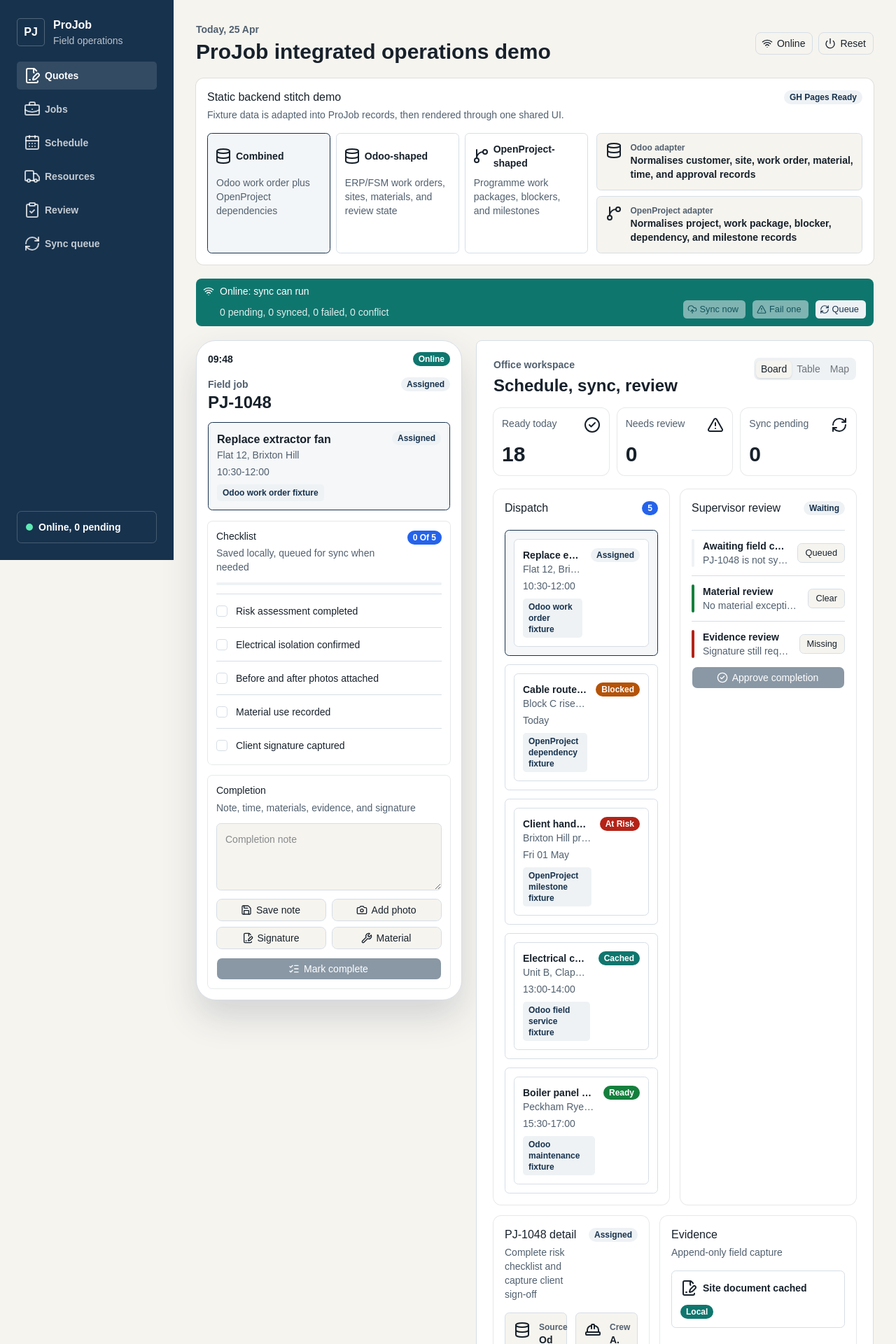
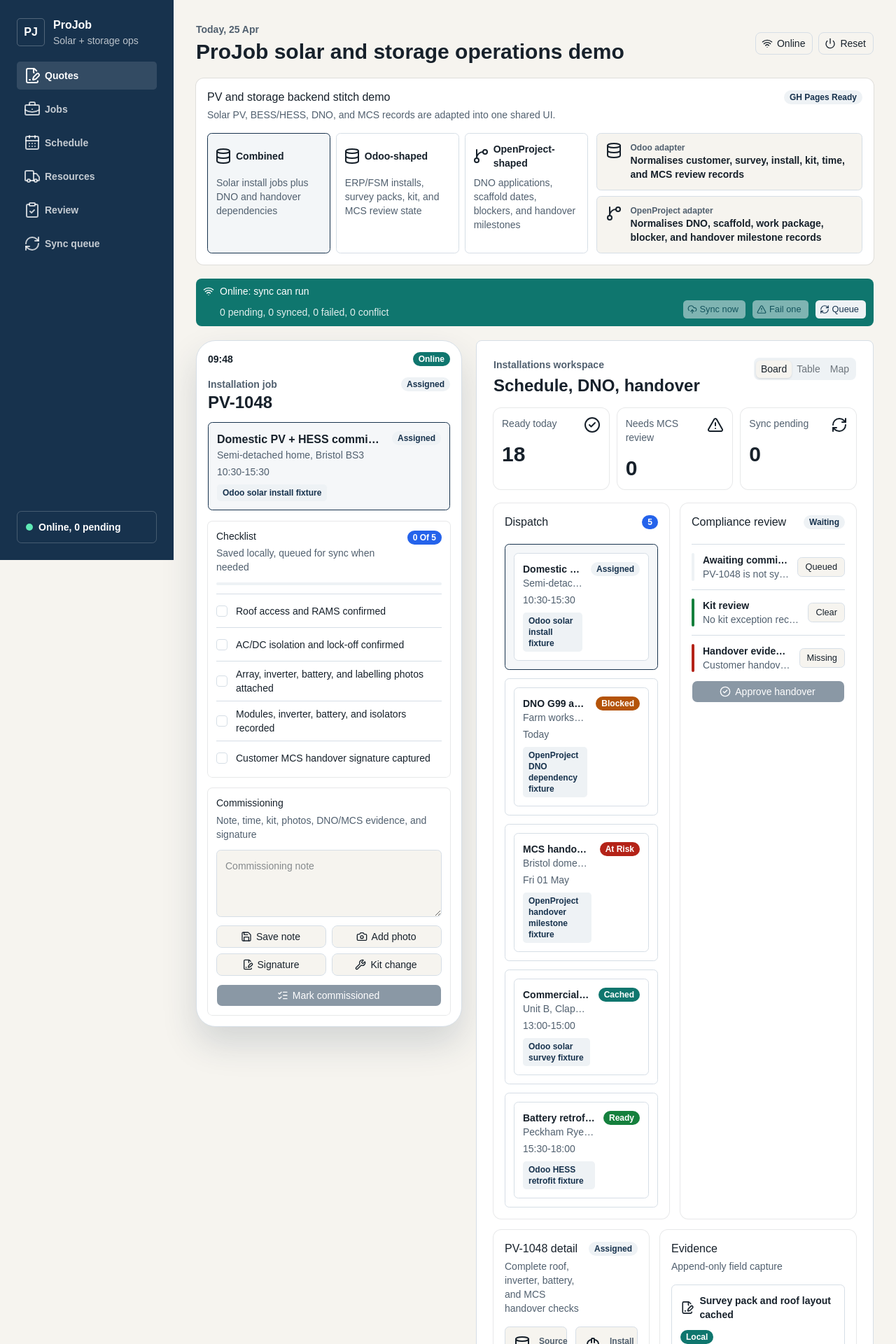
Before and after one commit to ajdench/ProJob-Wiki, a React (Vite) app in the folder experiments/projob-ui-spike/: page / in a window 1280 px wide. Shown: the top 1920 px of the page at 70% size. Built offline with nearby package versions, Linux system fonts and the light colour scheme.

Commit message:
Retarget demo to solar storage installer

```diff
--- a/experiments/projob-ui-spike/src/App.tsx
+++ b/experiments/projob-ui-spike/src/App.tsx
@@ -173,7 +173,7 @@
   }
 
   function saveNote() {
-    mutateJob((job) => job, `${fieldJob.id} completion note`, 'Completion note queued from field device')
+    mutateJob((job) => job, `${fieldJob.id} commissioning note`, 'Commissioning note queued from field device')
   }
 
   function addPhotoEvidence() {
@@ -181,11 +181,13 @@
       (job) => ({
         ...job,
         status: job.status === 'Assigned' ? 'In progress' : job.status,
-        evidence: job.evidence.includes('After photo') ? job.evidence : [...job.evidence, 'After photo'],
+        evidence: job.evidence.includes('Array and battery photos')
+          ? job.evidence
+          : [...job.evidence, 'Array and battery photos'],
         checklist: job.checklist.map((row) => (row.id === 'photos' ? { ...row, checked: true } : row)),
       }),
-      `${fieldJob.id} photo evidence`,
-      'After photo staged for upload',
+      `${fieldJob.id} install evidence`,
+      'Array, inverter, and battery photos staged for upload',
     )
   }
 
@@ -194,11 +196,13 @@
       (job) => ({
         ...job,
         signatureCaptured: true,
-        evidence: job.evidence.includes('Client signature') ? job.evidence : [...job.evidence, 'Client signature'],
+        evidence: job.evidence.includes('Customer MCS handover signature')
+          ? job.evidence
+          : [...job.evidence, 'Customer MCS handover signature'],
         checklist: job.checklist.map((row) => (row.id === 'signature' ? { ...row, checked: true } : row)),
       }),
-      `${fieldJob.id} signature`,
-      'Client signature stored on device',
+      `${fieldJob.id} handover signature`,
+      'Customer handover signature stored on device',
     )
   }
 
@@ -209,12 +213,12 @@
         materialException: true,
         materialUsed:
           job.source.includes('OpenProject')
-            ? 'Fire collar check, sealant allowance, access delay'
-            : 'Extractor fan x1, isolator x1, fire collar x1',
+            ? '30kW inverter, 48kWh BESS, export limitation relay, extra CT clamp'
+            : '10 x 430W modules, 5kW hybrid inverter, 9.5kWh battery, extra roof hooks x8',
         checklist: job.checklist.map((row) => (row.id === 'materials' ? { ...row, checked: true } : row)),
       }),
-      `${fieldJob.id} material exception`,
-      'Extra fire collar needs supervisor approval',
+      `${fieldJob.id} kit exception`,
+      'Extra mounting or metering kit needs office approval',
       offlineMode ? 'pending' : 'conflict',
     )
   }
@@ -228,10 +232,10 @@
       (job) => ({
         ...job,
         status: offlineMode ? 'Completed offline' : 'Ready for review',
-        nextAction: 'Supervisor review required',
+        nextAction: 'MCS and DNO handover review required',
       }),
       `${fieldJob.id} completion`,
-      offlineMode ? 'Job completion waiting for network' : 'Job completion ready for supervisor review',
+      offlineMode ? 'Commissioning record waiting for network' : 'Commissioning record ready for compliance review',
       offlineMode ? 'pending' : 'synced',
     )
   }
@@ -247,10 +251,10 @@
         if (entry.state !== 'pending' && entry.state !== 'failed') {
           return entry
         }
-        if (hasMaterialConflict && entry.label.includes('material')) {
-          return { ...entry, state: 'conflict' as const, detail: 'Extra material requires office approval' }
+        if (hasMaterialConflict && (entry.label.includes('material') || entry.label.includes('kit'))) {
+          return { ...entry, state: 'conflict' as const, detail: 'Extra mounting or metering kit requires office approval' }
         }
-        return { ...entry, state: 'synced' as const, detail: 'Server accepted mutation' }
+        return { ...entry, state: 'synced' as const, detail: 'Install record accepted by office system' }
       })
 
       return {
@@ -289,11 +293,11 @@
       fieldJob: {
         ...current.fieldJob,
         status: 'Approved',
-        approvedAt: 'Approved in supervisor workspace',
-        nextAction: 'Invoice-ready completion approved',
+        approvedAt: 'Approved in compliance workspace',
+        nextAction: 'MCS handover pack approved',
       },
       queue: [
-        makeQueueEntry(`${current.fieldJob.id} approval`, 'Supervisor approved invoice-ready completion', 'synced'),
+        makeQueueEntry(`${current.fieldJob.id} approval`, 'Compliance lead approved MCS handover pack', 'synced'),
         ...current.queue,
       ].slice(0, 12),
     }))
@@ -316,7 +320,7 @@
             <div>
               <p className="text-sm font-semibold text-muted-foreground">Today, 25 Apr</p>
               <h1 className="mt-1 text-2xl font-bold tracking-normal text-foreground sm:text-3xl">
-                ProJob integrated operations demo
+                ProJob solar and storage operations demo
               </h1>
             </div>
             <div className="grid grid-cols-2 gap-2 sm:flex">
@@ -382,9 +386,9 @@
   return (
     <Card className="mb-5">
       <CardHeader>
-        <CardTitle>Static backend stitch demo</CardTitle>
+        <CardTitle>PV and storage backend stitch demo</CardTitle>
         <CardDescription>
-          Fixture data is adapted into ProJob records, then rendered through one shared UI.
+          Solar PV, BESS/HESS, DNO, and MCS records are adapted into one shared UI.
         </CardDescription>
         <CardAction>
           <StatusChip tone="neutral">GH Pages ready</StatusChip>
@@ -415,8 +419,8 @@
           ))}
         </div>
         <div className="grid gap-2 text-sm">
-          <InfoRow icon={Database} label="Odoo adapter" value="Normalises customer, site, work order, material, time, and approval records" />
-          <InfoRow icon={GitBranch} label="OpenProject adapter" value="Normalises project, work package, blocker, dependency, and milestone records" />
+          <InfoRow icon={Database} label="Odoo adapter" value="Normalises customer, survey, install, kit, time, and MCS review records" />
+          <InfoRow icon={GitBranch} label="OpenProject adapter" value="Normalises DNO, scaffold, work package, blocker, and handover milestone records" />
         </div>
       </CardContent>
     </Card>
@@ -438,7 +442,7 @@
         </span>
         <div>
           <strong className="block">ProJob</strong>
-          <span className="block text-sm text-primary-foreground/70">Field operations</span>
+          <span className="block text-sm text-primary-foreground/70">Solar + storage ops</span>
         </div>
       </div>
 
@@ -593,7 +597,7 @@
 
       <div className="mb-3 flex flex-wrap items-start justify-between gap-3">
         <div className="min-w-0">
-          <p className="text-sm font-semibold text-muted-foreground">Field job</p>
+          <p className="text-sm font-semibold text-muted-foreground">Installation job</p>
           <h2 className="text-2xl font-bold break-words">{fieldJob.id}</h2>
         </div>
         <StatusChip tone={jobTone(fieldJob.status)}>{fieldJob.status}</StatusChip>
@@ -629,14 +633,14 @@
 
       <Card className="mt-4 rounded-md" size="sm">
         <CardHeader>
-          <CardTitle>Completion</CardTitle>
-          <CardDescription>Note, time, materials, evidence, and signature</CardDescription>
+          <CardTitle>Commissioning</CardTitle>
+          <CardDescription>Note, time, kit, photos, DNO/MCS evidence, and signature</CardDescription>
         </CardHeader>
         <CardContent className="flex flex-col gap-3">
           <textarea
             className="min-h-24 rounded-md border bg-background p-3 text-sm outline-none focus-visible:ring-2 focus-visible:ring-ring"
             onChange={(event) => onNoteChange(event.target.value)}
-            placeholder="Completion note"
+            placeholder="Commissioning note"
             value={fieldJob.note}
           />
           <div className="grid grid-cols-[repeat(auto-fit,minmax(8rem,1fr))] gap-2">
@@ -654,12 +658,12 @@
             </Button>
             <Button onClick={onAddMaterialException} variant="outline">
               <Wrench data-icon="inline-start" />
-              Material
+              Kit change
             </Button>
           </div>
           <Button disabled={!canComplete} onClick={onCompleteJob}>
             <ListChecks data-icon="inline-start" />
-            Mark complete
+            Mark commissioned
           </Button>
         </CardContent>
       </Card>
@@ -689,8 +693,8 @@
       <Tabs defaultValue="board" className="gap-0">
         <div className="flex flex-col gap-4 md:flex-row md:items-start md:justify-between">
           <div className="min-w-0">
-            <p className="text-sm font-semibold text-muted-foreground">Office workspace</p>
-            <h2 className="mt-1 text-2xl font-bold break-words">Schedule, sync, review</h2>
+            <p className="text-sm font-semibold text-muted-foreground">Installations workspace</p>
+            <h2 className="mt-1 text-2xl font-bold break-words">Schedule, DNO, handover</h2>
           </div>
           <TabsList>
             <TabsTrigger value="board">Board</TabsTrigger>
@@ -701,7 +705,7 @@
 
         <div className="mt-4 grid gap-3 sm:grid-cols-3">
           <Metric label="Ready today" value="18" icon={CheckCircle2} />
-          <Metric label="Needs review" value={fieldJob.status === 'Ready for review' ? '1' : '0'} icon={AlertTriangle} />
+          <Metric label="Needs MCS review" value={fieldJob.status === 'Ready for review' ? '1' : '0'} icon={AlertTriangle} />
           <Metric label="Sync pending" value={String(countQueueStates(queue).pending)} icon={RefreshCw} />
         </div>
 
@@ -765,7 +769,7 @@
   return (
     <Card id="review">
       <CardHeader>
-        <CardTitle>Supervisor review</CardTitle>
+        <CardTitle>Compliance review</CardTitle>
         <CardAction>
           <StatusChip tone={readyForReview ? 'success' : 'neutral'}>{readyForReview ? 'Ready' : 'Waiting'}</StatusChip>
         </CardAction>
@@ -775,27 +779,27 @@
           action={readyForReview ? 'Inspect' : 'Queued'}
           detail={
             readyForReview
-              ? `${fieldJob.id} has checklist, evidence, time, and signature`
-              : `${fieldJob.id} is not synced for supervisor review yet`
+              ? `${fieldJob.id} has commissioning checks, evidence, time, and signature`
+              : `${fieldJob.id} is not synced for MCS handover review yet`
           }
-          title={readyForReview ? 'Completion ready' : 'Awaiting field completion'}
+          title={readyForReview ? 'Handover ready' : 'Awaiting commissioning'}
           tone={readyForReview ? 'success' : 'neutral'}
         />
         <ReviewQueueRow
           action={pendingConflict ? 'Resolve' : 'Clear'}
-          detail={fieldJob.materialException ? fieldJob.materialUsed : 'No material exception recorded'}
-          title="Material review"
+          detail={fieldJob.materialException ? fieldJob.materialUsed : 'No kit exception recorded'}
+          title="Kit review"
           tone={pendingConflict ? 'warning' : 'success'}
         />
         <ReviewQueueRow
           action={fieldJob.signatureCaptured ? 'Open' : 'Missing'}
-          detail={fieldJob.signatureCaptured ? 'Client signature captured' : 'Signature still required'}
-          title="Evidence review"
+          detail={fieldJob.signatureCaptured ? 'Customer MCS handover signature captured' : 'Customer handover signature still required'}
+          title="Handover evidence"
           tone={fieldJob.signatureCaptured ? 'success' : 'danger'}
         />
         <Button disabled={!readyForReview || fieldJob.status === 'Approved'} onClick={onApproveJob}>
           <CheckCircle2 data-icon="inline-start" />
-          Approve completion
+          Approve handover
         </Button>
       </CardContent>
     </Card>
@@ -884,9 +888,9 @@
       </CardHeader>
       <CardContent className="grid gap-3 md:grid-cols-2">
         <InfoRow icon={Database} label="Source" value={job.source} />
-        <InfoRow icon={HardHat} label="Crew" value={job.owner} />
+        <InfoRow icon={HardHat} label="Install team" value={job.owner} />
         <InfoRow icon={Clock3} label="Window" value={job.window} />
-        <InfoRow icon={PackageCheck} label="Materials" value={job.material} />
+        <InfoRow icon={PackageCheck} label="Kit" value={job.material} />
         <InfoRow icon={RefreshCw} label="Sync" value={job.syncState} />
       </CardContent>
     </Card>
@@ -923,7 +927,7 @@
           <div className="hidden min-h-11 grid-cols-[1fr_1.2fr_1fr_auto] items-center gap-4 bg-muted px-4 font-bold text-primary md:grid">
             <span>Job</span>
             <span>Site</span>
-            <span>Crew</span>
+            <span>Team</span>
             <span>Status</span>
           </div>
           {jobs.map((job) => (
@@ -950,12 +954,12 @@
   return (
     <Card>
       <CardHeader>
-        <CardTitle>Route and dependency view</CardTitle>
-        <CardDescription>Map placeholder for the vertical slice</CardDescription>
+        <CardTitle>Site and DNO dependency view</CardTitle>
+        <CardDescription>Map and grid-connection placeholder for the vertical slice</CardDescription>
       </CardHeader>
       <CardContent className="grid gap-3 md:grid-cols-3">
-        <InfoRow icon={Route} label="Selected stop" value={selectedJob.site} />
-        <InfoRow icon={Users} label="Crew" value={selectedJob.owner} />
+        <InfoRow icon={Route} label="Selected site" value={selectedJob.site} />
+        <InfoRow icon={Users} label="Install team" value={selectedJob.owner} />
         <InfoRow icon={AlertTriangle} label="Blocker" value={selectedJob.nextAction} />
       </CardContent>
     </Card>
--- a/experiments/projob-ui-spike/src/adapters/odoo-fixture.ts
+++ b/experiments/projob-ui-spike/src/adapters/odoo-fixture.ts
@@ -1,60 +1,60 @@
 import type { DispatchJob, FieldJob } from './projob'
 
 export const initialOdooFieldJob: FieldJob = {
-  id: 'PJ-1048',
-  title: 'Replace extractor fan',
-  site: 'Flat 12, Brixton Hill',
-  window: '10:30-12:00',
+  id: 'PV-1048',
+  title: 'Domestic PV + HESS commissioning',
+  site: 'Semi-detached home, Bristol BS3',
+  window: '10:30-15:30',
   owner: 'A. Patel + J. Lee',
   status: 'Assigned',
-  nextAction: 'Complete risk checklist and capture client sign-off',
+  nextAction: 'Complete roof, inverter, battery, and MCS handover checks',
   checklist: [
-    { id: 'risk', label: 'Risk assessment completed', required: true, checked: false },
-    { id: 'isolation', label: 'Electrical isolation confirmed', required: true, checked: false },
-    { id: 'photos', label: 'Before and after photos attached', required: true, checked: false },
-    { id: 'materials', label: 'Material use recorded', required: true, checked: false },
-    { id: 'signature', label: 'Client signature captured', required: true, checked: false },
+    { id: 'risk', label: 'Roof access and RAMS confirmed', required: true, checked: false },
+    { id: 'isolation', label: 'AC/DC isolation and lock-off confirmed', required: true, checked: false },
+    { id: 'photos', label: 'Array, inverter, battery, and labelling photos attached', required: true, checked: false },
+    { id: 'materials', label: 'Modules, inverter, battery, and isolators recorded', required: true, checked: false },
+    { id: 'signature', label: 'Customer MCS handover signature captured', required: true, checked: false },
   ],
-  evidence: ['Site document cached'],
+  evidence: ['Survey pack and roof layout cached'],
   note: '',
-  timeHours: 1.5,
-  materialUsed: 'Extractor fan x1, isolator x1',
+  timeHours: 5,
+  materialUsed: '10 x 430W modules, 5kW hybrid inverter, 9.5kWh battery',
   materialException: false,
   signatureCaptured: false,
-  source: 'Odoo work order fixture',
+  source: 'Odoo solar install fixture',
 }
 
 export const odooDispatchJobs: DispatchJob[] = [
   {
-    id: 'PJ-1051',
-    title: 'Electrical condition photo set',
-    site: 'Unit B, Clapham Works',
-    window: '13:00-14:00',
+    id: 'PV-1051',
+    title: 'Commercial roof survey photo set',
+    site: 'Unit B, Clapham Works, London',
+    window: '13:00-15:00',
     owner: 'D. Morgan',
     status: 'Cached',
     tone: 'sync',
-    nextAction: 'Capture board and route photos',
+    nextAction: 'Capture roof, consumer unit, meter, and cable route photos',
     checklistDone: 2,
     checklistTotal: 6,
-    evidence: ['Site document cached'],
+    evidence: ['Survey form cached', 'RAMS cached'],
     syncState: 'Available offline',
-    material: 'No planned materials',
-    source: 'Odoo field service fixture',
+    material: 'Survey only: no install kit',
+    source: 'Odoo solar survey fixture',
   },
   {
-    id: 'PJ-1055',
-    title: 'Boiler panel access repair',
-    site: 'Peckham Rye Estate',
-    window: '15:30-17:00',
+    id: 'PV-1055',
+    title: 'Battery retrofit and EPS test',
+    site: 'Peckham Rye terrace, London',
+    window: '15:30-18:00',
     owner: 'M. Singh',
     status: 'Ready',
     tone: 'success',
-    nextAction: 'Start pre-work checklist',
+    nextAction: 'Start battery retrofit commissioning checklist',
     checklistDone: 0,
     checklistTotal: 5,
-    evidence: ['Method statement cached'],
+    evidence: ['Battery datasheet cached', 'DNO confirmation cached'],
     syncState: 'Synced 09:42',
-    material: 'Panel clips, sealant',
-    source: 'Odoo maintenance fixture',
+    material: '5.2kWh battery module, CT clamp, EPS changeover label',
+    source: 'Odoo HESS retrofit fixture',
   },
 ]
--- a/experiments/projob-ui-spike/src/adapters/openproject-fixture.ts
+++ b/experiments/projob-ui-spike/src/adapters/openproject-fixture.ts
@@ -4,54 +4,54 @@
 export const openProjectFieldJob: FieldJob = {
   ...initialOdooFieldJob,
   id: 'OP-2187',
-  title: 'Fire stopping dependency inspection',
-  site: 'Block C riser, Brixton Hill',
-  owner: 'Southline Fire + A. Patel',
+  title: 'G99 export approval dependency check',
+  site: 'Farm workshop PV + BESS, Somerset',
+  owner: 'Project manager + DNO coordinator',
   status: 'Assigned',
-  nextAction: 'Confirm blocker is cleared before handoff',
+  nextAction: 'Confirm G99 offer conditions before inverter commissioning',
   checklist: [
-    { id: 'access', label: 'Access route confirmed', required: true, checked: false },
-    { id: 'blocker', label: 'Dependency blocker reviewed', required: true, checked: false },
-    { id: 'photos', label: 'Riser photos attached', required: true, checked: false },
-    { id: 'materials', label: 'Sealant/fire collar requirement recorded', required: true, checked: false },
-    { id: 'signature', label: 'Subcontractor handoff signed', required: true, checked: false },
+    { id: 'access', label: 'Site access and scaffold window confirmed', required: true, checked: false },
+    { id: 'blocker', label: 'DNO G99 offer and export limit reviewed', required: true, checked: false },
+    { id: 'photos', label: 'Meter, inverter, and battery location photos attached', required: true, checked: false },
+    { id: 'materials', label: 'Inverter, battery, and protection settings recorded', required: true, checked: false },
+    { id: 'signature', label: 'Client handover and DNO evidence signed off', required: true, checked: false },
   ],
-  evidence: ['OpenProject work package cached'],
-  materialUsed: 'Fire collar check, sealant allowance',
-  source: 'OpenProject work package fixture',
+  evidence: ['OpenProject DNO work package cached'],
+  materialUsed: '30kW inverter, 48kWh BESS, export limitation relay',
+  source: 'OpenProject DNO dependency fixture',
 }
 
 export const openProjectDispatchJobs: DispatchJob[] = [
   {
     id: 'OP-2189',
-    title: 'Cable route predecessor check',
-    site: 'Block C riser, Brixton Hill',
+    title: 'DNO G99 application response',
+    site: 'Farm workshop, Somerset',
     window: 'Today',
-    owner: 'Subcontractor: Southline Fire',
+    owner: 'DNO coordinator',
     status: 'Blocked',
     tone: 'warning',
-    nextAction: 'Waiting on containment completion from electrical crew',
+    nextAction: 'Waiting on network study and export offer before install date',
     checklistDone: 1,
     checklistTotal: 4,
-    evidence: ['Dependency note', 'Programme snapshot'],
-    syncState: 'Planning event imported',
-    material: 'Dependency: electrical containment',
-    source: 'OpenProject dependency fixture',
+    evidence: ['G99 form draft', 'Programme snapshot'],
+    syncState: 'DNO planning event imported',
+    material: 'Dependency: approved export capacity',
+    source: 'OpenProject DNO dependency fixture',
   },
   {
     id: 'OP-2194',
-    title: 'Client handover milestone',
-    site: 'Brixton Hill programme',
+    title: 'MCS handover pack milestone',
+    site: 'Bristol domestic PV + HESS',
     window: 'Fri 01 May',
-    owner: 'Project manager',
+    owner: 'Compliance lead',
     status: 'At risk',
     tone: 'danger',
-    nextAction: 'Riser inspection drives handover date',
+    nextAction: 'Commissioning photos and certificate pack drive handover date',
     checklistDone: 0,
     checklistTotal: 3,
-    evidence: ['Milestone baseline'],
-    syncState: 'Planning milestone imported',
-    material: 'No field materials',
-    source: 'OpenProject milestone fixture',
+    evidence: ['MCS handover baseline'],
+    syncState: 'Compliance milestone imported',
+    material: 'No install kit: documentation dependency',
+    source: 'OpenProject handover milestone fixture',
   },
 ]
--- a/experiments/projob-ui-spike/src/adapters/projob.ts
+++ b/experiments/projob-ui-spike/src/adapters/projob.ts
@@ -64,23 +64,23 @@
   sourceMode: DemoSourceMode
 }
 
-export const storageKey = 'projob-ui-spike.vertical-slice.v2'
+export const storageKey = 'projob-ui-spike.vertical-slice.v3'
 
 export const sourceOptions: Array<{ value: DemoSourceMode; label: string; detail: string }> = [
   {
     value: 'combined',
     label: 'Combined',
-    detail: 'Odoo work order plus OpenProject dependencies',
+    detail: 'Solar install jobs plus DNO and handover dependencies',
   },
   {
     value: 'odoo',
     label: 'Odoo-shaped',
-    detail: 'ERP/FSM work orders, sites, materials, and review state',
+    detail: 'ERP/FSM installs, survey packs, kit, and MCS review state',
   },
   {
     value: 'openproject',
     label: 'OpenProject-shaped',
-    detail: 'Programme work packages, blockers, and milestones',
+    detail: 'DNO applications, scaffold dates, blockers, and handover milestones',
   },
 ]
 
@@ -125,8 +125,8 @@
       conflictCount > 0
         ? `${conflictCount} conflict needs review`
         : pendingCount > 0
-          ? `${pendingCount} local changes pending`
-          : 'Synced locally',
+          ? `${pendingCount} local install changes pending`
+          : 'Install record synced',
     material: job.materialUsed,
     source: job.source,
   }
```
